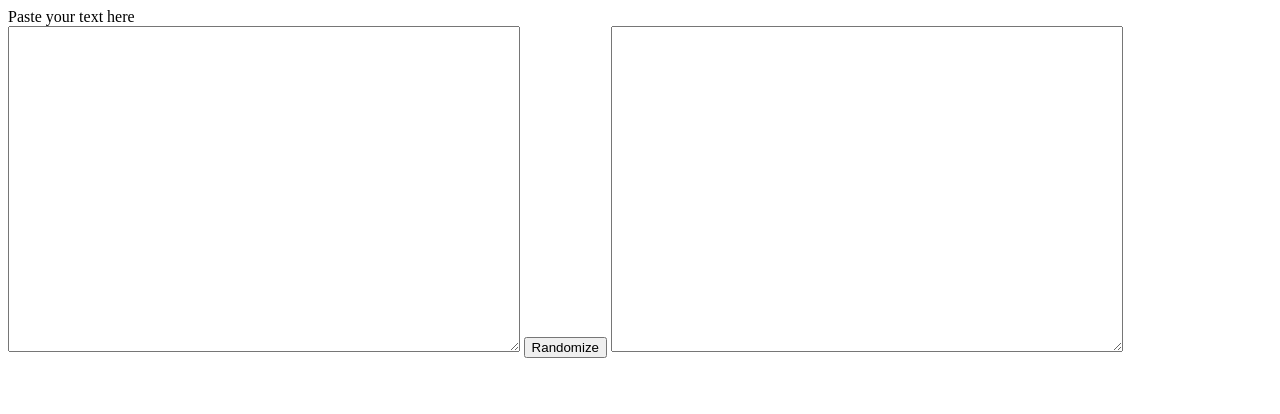
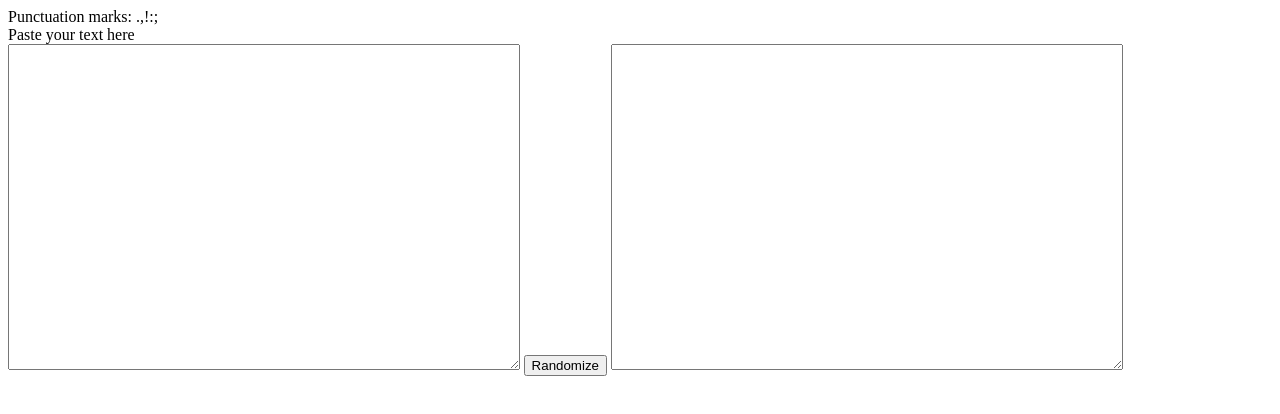
Before and after one commit to aceituna/punctuation_randomizer, a plain HTML site: page index.html in a window 1280 px wide. Drawn offline with Linux system fonts and the light colour scheme.

Commit message:
show user the marks

```diff
--- a/index.html
+++ b/index.html
@@ -6,6 +6,7 @@
 </head>
 <body>
 <div class="container">
+    <div>Punctuation marks: <span id="punctuation_marks_list"></span></div>
     <div><span>Paste your text here </span></div>
     <div>
 
--- a/main.js
+++ b/main.js
@@ -1,5 +1,8 @@
 let punctuationMarks = ['.', ',', '!', ':', ';'];
+
 let punctuationRegex = new RegExp('/' + punctuationMarks.join('|'), 'g');
+
+setPunctuationMarksText();
 
 function randomizePunctuation(){
     let inputText = getInput();
@@ -21,3 +24,8 @@ function randomize(inputText){
 function getRandomMark(){
     return punctuationMarks[Math.floor(Math.random() * punctuationMarks.length)];
 }
+
+function setPunctuationMarksText(){
+    document.getElementById('punctuation_marks_list').innerText = punctuationMarks.join('');
+
+}
```
